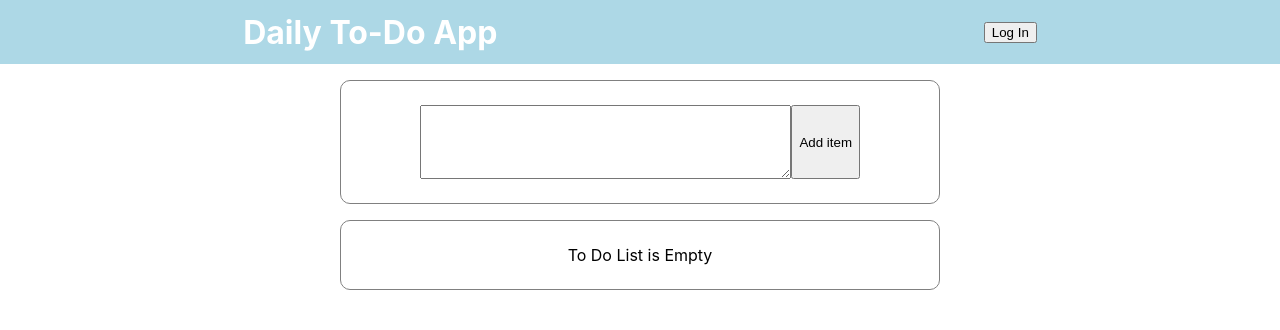
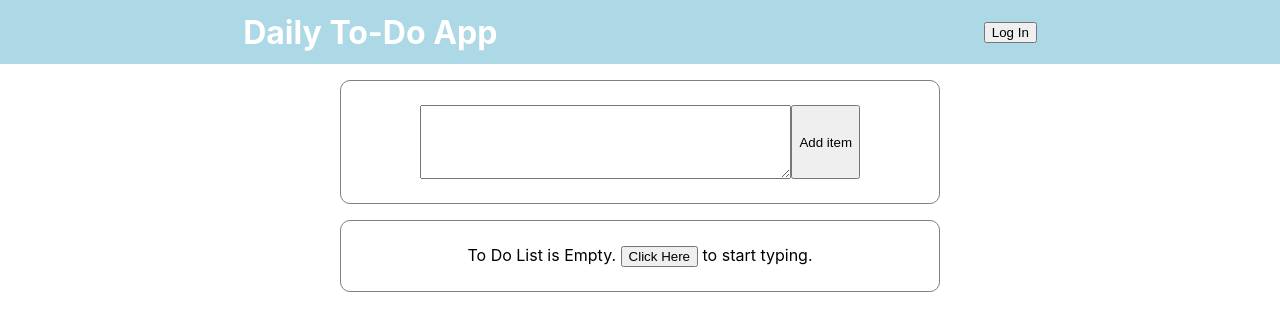
Before and after one commit to codyrap95/React-ToDo, a React (Create React App) app: page / in a window 1280 px wide. Shown: the top 330 px of the page. Built offline with nearby package versions, Linux system fonts and the light colour scheme.

Commit message:
Improved empty message with focus()

```diff
--- a/src/components/ToDoList.js
+++ b/src/components/ToDoList.js
@@ -10,7 +10,17 @@ function ToDoList() {
   return (
     <div className={classes.toDoList}>
       {toDosList.length === 0 ? (
-        <span>To Do List is Empty</span>
+        <span>
+          To Do List is Empty.{" "}
+          <button
+            onClick={() => {
+              document.getElementById("toDoContent").focus();
+            }}
+          >
+            Click Here
+          </button>{" "}
+          to start typing.
+        </span>
       ) : (
         <ul>
           {toDosList.map((item) => (
```
